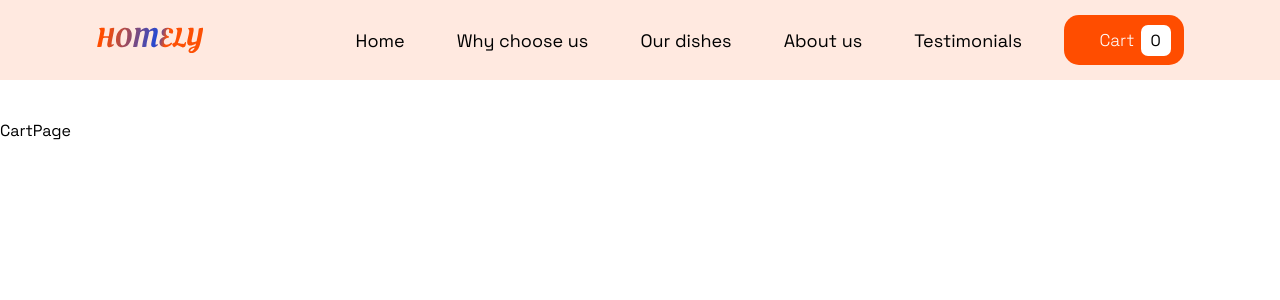
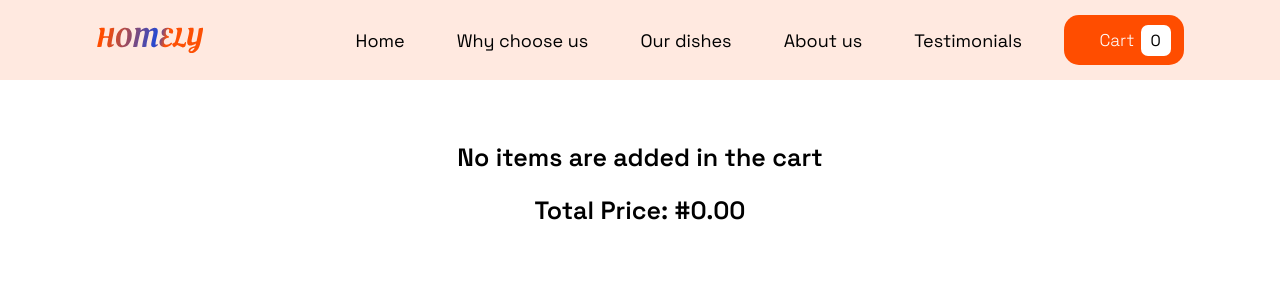
Before and after one commit to Olukayode08/ecommerce-food-app, a React (Create React App) app: page /cart in a window 1280 px wide. Shown: the top 300 px of the page. Built offline with nearby package versions, Linux system fonts and the light colour scheme; some icons are missing.

Commit message:
Items being added to cart

```diff
--- a/src/components/CartPage.jsx
+++ b/src/components/CartPage.jsx
@@ -1,9 +1,98 @@
-import React from 'react'
+import React, { useContext } from 'react'
+import { HomelyContext } from '../context/Context'
+import styled from 'styled-components'
 
 const CartPage = () => {
+  const { cartItems, addToCart, removeFromCart, totalPrice, clearCart } =
+    useContext(HomelyContext)
+
   return (
-    <div>CartPage</div>
+    <Wrapper>
+      <div>
+        <div>
+          {cartItems.length === 0 && <h1>No items are added in the cart</h1>}
+        </div>
+        <div>
+          {cartItems.length >= 1 && (
+            <button onClick={clearCart}>Clear cart</button>
+          )}
+        </div>
+        <div className='food-in-cart'>
+          {cartItems.map((item) => (
+            <div key={item.id} className='food-item'>
+              <img src={item.foodImg} alt='Food' />
+              <div className='name-price'>
+                <p className='food-name'>{item.foodName}</p>
+                <div>
+                  #{item.price}.00 x {item.quantity}
+                </div>
+              </div>
+              <div>
+                <button onClick={() => addToCart(item)}>+</button>
+                <button onClick={() => removeFromCart(item)}>-</button>
+              </div>
+            </div>
+          ))}
+        </div>
+        <h1>Total Price: #{totalPrice}.00</h1>
+      </div>
+    </Wrapper>
   )
 }
-
+const Wrapper = styled.section`
+  display: flex;
+  flex-direction: column;
+  align-items: center;
+  justify-content: center;
+  width: 70%;
+  margin: auto;
+  .food-item {
+    display: flex;
+    justify-content: space-between;
+    align-items: center;
+    border-bottom: 2px solid #ff4d00;
+    margin: 30px 0;
+  }
+  img {
+    width: 30%;
+  }
+  .name-price {
+    display: flex;
+    flex-direction: column;
+    align-items: flex-start;
+    justify-content: center;
+    padding: 0 20px;
+    font-size: 20px;
+  }
+  .food-name {
+    font-size: 23px;
+    font-weight: 500;
+  }
+  button {
+    margin: 0 10px;
+    background: #fff;
+    border: 2px solid #ff4d00;
+    padding: 7px 14px;
+    color: #ff4d00;
+    font-size: 22px;
+    border-radius: 7px;
+  }
+  button:hover {
+    color: #fff;
+    background: #ff4d00;
+    transition: all 0.2s;
+  }
+  h1 {
+    text-align: center;
+    font-size: 25px;
+  }
+  @media screen and (max-width: 1100px) {
+    width: 85%;
+  }
+  @media screen and (max-width: 700px) {
+    img {
+      display: none;
+    }
+  }
+`
 export default CartPage
--- a/src/components/Navbar.jsx
+++ b/src/components/Navbar.jsx
@@ -8,7 +8,7 @@ import { Link } from 'react-scroll'
 import { NavLink } from 'react-router-dom'
 
 const Navbar = () => {
-  const { active, setActive, closeNav } = useContext(HomelyContext)
+  const { active, setActive, closeNav, cartItems } = useContext(HomelyContext)
   return (
     <>
       <Wrapper>
@@ -21,17 +21,9 @@ const Navbar = () => {
             </div>
             <ul className='nav-links'>
               <li>
-                <Link
-                  to='hero'
-                  spy={true}
-                  smooth={true}
-                  offset={-100}
-                  duration={500}
-                >
-                  {/* <NavLink  className='link' to='/'> */}
+                <NavLink to='/' className='link'>
                   Home
-                  {/* </NavLink > */}
-                </Link>
+                </NavLink>
               </li>
               <li>
                 <Link
@@ -85,11 +77,13 @@ const Navbar = () => {
                   {/* </NavLink> */}
                 </Link>
               </li>
-              <div to='/cart' className='cart'>
+              <NavLink to='/cart' className='cart'>
                 <PiShoppingCart />
                 <h3>Cart</h3>
-                <p className='cart-count'>0</p>
-              </div>
+                <p className='cart-count'>
+                  {cartItems.length === 0 ? '0' : cartItems.length}
+                </p>
+              </NavLink>
             </ul>
 
             {/* Mobile Navigation */}
@@ -97,9 +91,9 @@ const Navbar = () => {
               className={active ? 'mobile-nav nav-height' : 'mobile-nav'}
             >
               <div className='mobile'>
-                <div>
+                <NavLink to='/'>
                   <img src={logo} alt='Homely Logo' />
-                </div>
+                </NavLink>
                 <div className='nav-btn'>
                   <Hamburger
                     toggled={active}
@@ -187,7 +181,9 @@ const Navbar = () => {
                     <NavLink to='/cart' className='cart' onClick={closeNav}>
                       <PiShoppingCart />
                       <h3>Cart</h3>
-                      <p className='cart-count'>0</p>
+                      <p className='cart-count'>
+                        {cartItems.length === 0 ? '0' : cartItems.length}
+                      </p>
                     </NavLink>
                   </ul>
                 )}
--- a/src/components/OurDishes.jsx
+++ b/src/components/OurDishes.jsx
@@ -1,8 +1,12 @@
-import React from 'react'
+import React, {useContext} from 'react'
 import styled from 'styled-components'
 import { Dishes } from '../data/HomelyData'
+import { HomelyContext } from '../context/Context'
 
 const OurDishes = () => {
+
+  const { addToCart } = useContext(HomelyContext)
+
   return (
     <>
       <Wrapper id='our-dishes'>
@@ -13,13 +17,15 @@ const OurDishes = () => {
         <div className='homely-dishes'>
           {Dishes.map((dish) => (
             <div key={dish.id} className='dish-details'>
-              <img src={dish.img} alt='Homely-meals' />
+              <img src={dish.foodImg} alt='Homely-meals' />
               <h1>{dish.foodName}</h1>
               <div className='homely-price'>
                 <p>#{dish.price}.00</p>
                 <div>
-                  <input type='number' />
-                  <button>+ Add</button>
+                  <button className={dish.inCart ? 'in-cart' : 'add-to-cart'} disabled={dish.inCart ? true : false}
+                  onClick={()=>addToCart(dish)}>
+                    {dish.inCart ? 'In Cart' : '+ Add'}
+                  </button>
                 </div>
               </div>
             </div>
@@ -75,11 +81,6 @@ const Wrapper = styled.section`
     font-size: 24px;
     font-weight: 500;
   }
-  input {
-    width: 45px;
-    height: 25px;
-    border: 1px solid #ff4d00;
-  }
   button {
     border: none;
     background-color: #ff4d00;
@@ -89,6 +90,12 @@ const Wrapper = styled.section`
     font-size: 18px;
     font-weight: lighter;
     cursor: pointer;
+  }
+  .in-cart{
+    color: #000;
+    background-color: #fff;
+    border: 1px solid #ff4d00;
+    cursor: auto;
   }
   @media screen and (max-width: 1200px) {
     .dish-details {
--- a/src/context/Context.js
+++ b/src/context/Context.js
@@ -2,26 +2,76 @@ import React, { createContext, useState } from 'react'
 
 const HomelyContext = createContext()
 
-const Context = ({children}) => {
+const Context = ({ children }) => {
   const [active, setActive] = useState(false)
+  const [cartItems, setCartItems] = useState([])
 
-  const closeNav = ()=>{
+  const closeNav = () => {
     setActive(false)
   }
 
-  const addToCart = () =>{
-    console.log('Add to cart');
+  const addToCart = (food) => {
+    // Checking if food exists
+    const foodExist = cartItems.find((item) => item.id === food.id)
+    if (foodExist) {
+      setCartItems(
+        cartItems.map((item) =>
+          item.id === food.id
+            ? {
+                ...foodExist,
+                quantity: foodExist.quantity + 1,
+              }
+            : item
+        )
+      )
+    } else {
+      setCartItems([...cartItems, { ...food, quantity: 1 }])
+    }
   }
+
+  const removeFromCart = (food) => {
+    const foodExist = cartItems.find((item) => item.id === food.id)
+    if (foodExist.quantity === 1) {
+      setCartItems(cartItems.filter((item) => item.id !== food.id))
+    } else {
+      setCartItems(
+        cartItems.map((item) =>
+          item.id === food.id
+            ? {
+                ...foodExist,
+                quantity: foodExist.quantity - 1,
+              }
+            : item
+        )
+      )
+    }
+  }
+
+
+  const clearCart = ()=>{
+    setCartItems([])
+  }
+  const totalPrice = cartItems.reduce(
+    (price, item) => price + item.quantity * item.price,
+    0
+  )
+
   return (
-    <HomelyContext.Provider value={{
-      active,
-      setActive,
-      closeNav,
-      addToCart,
-    }}>
-    {children}
+    <HomelyContext.Provider
+      value={{
+        active,
+        setActive,
+        closeNav,
+        cartItems,
+        addToCart,
+        removeFromCart,
+        totalPrice,
+        clearCart,
+      }}
+    >
+      {children}
     </HomelyContext.Provider>
   )
 }
 
-export {Context, HomelyContext}
+export { Context, HomelyContext }
--- a/src/data/HomelyData.js
+++ b/src/data/HomelyData.js
@@ -31,39 +31,57 @@ export const AboutData = [
 export const Dishes = [
   {
     id: 1,
-    img: DishOne,
+    foodImg: DishOne,
     foodName: 'Yam and egg sauce',
     price: 1500,
+    inCart: false,
+    count: 0,
+    total: 0,
   },
   {
     id: 2,
-    img: DishTwo,
+    foodImg: DishTwo,
     foodName: 'Jollof rice and chicken',
     price: 3500,
+    inCart: false,
+    count: 0,
+    total: 0,
   },
   {
     id: 3,
-    img: DishThree,
+    foodImg: DishThree,
     foodName: 'Porridge beans',
     price: 2000,
+    inCart: false,
+    count: 0,
+    total: 0,
   },
   {
     id: 4,
-    img: DishFour,
+    foodImg: DishFour,
     foodName: 'Semo and egusi soup',
     price: 5000,
+    inCart: false,
+    count: 0,
+    total: 0,
   },
   {
     id: 5,
-    img: DishFive,
+    foodImg: DishFive,
     foodName: 'Amala and ewedu soup',
     price: 7000,
+    inCart: false,
+    count: 0,
+    total: 0,
   },
   {
     id: 6,
-    img: DishSix,
+    foodImg: DishSix,
     foodName: 'Eba and okra soup',
     price: 3000,
+    inCart: false,
+    count: 0,
+    total: 0,
   },
 ]
 export const testimonials = [
```
Lines whose indentation alone changed are shown as unchanged.
